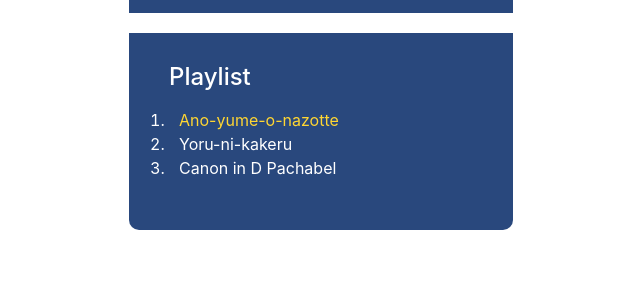
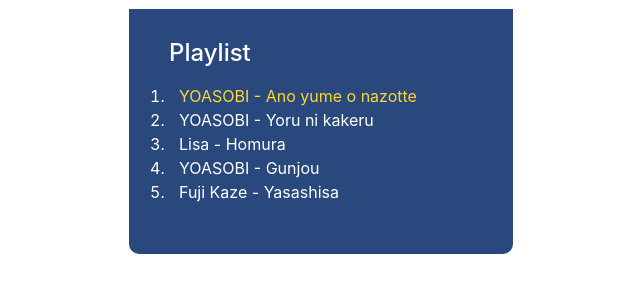
Before and after one commit to Fs-gen/yukatanime, a plain HTML site: page index.html in a window 1280 px wide. Shown: the part 484-776 px from the top of the page, without its empty margins (319-959 px from the left). Drawn offline with Linux system fonts and the light colour scheme; a web font is replaced by a local one.

Commit message:
Tambah Lagu

```diff
--- a/index.html
+++ b/index.html
@@ -29,13 +29,19 @@
         <ul id="playlist">
             <h4 class="mb-3">Playlist</h4>
             <li class="active">
-                <a href="https://osanime.com/download/dl4/5f414b9cc43f6f65eab63c6ed677d1f0/osanime+wapkiz+com/Ano-yume-o-nazotte-(osanime.com).mp3">Ano-yume-o-nazotte</a>
+                <a href="https://osanime.com/download/dl4/5f414b9cc43f6f65eab63c6ed677d1f0/osanime+wapkiz+com/Ano-yume-o-nazotte-(osanime.com).mp3">YOASOBI - Ano yume o nazotte</a>
             </li>
             <li>
-                <a href="https://osanime.com/download/dl4/cf8107f5c5b50ecf8ca852d1e1534a71/osanime+wapkiz+com/Yoru-ni-kakeru-(osanime.com).mp3">Yoru-ni-kakeru</a>
+                <a href="https://osanime.com/download/dl4/cf8107f5c5b50ecf8ca852d1e1534a71/osanime+wapkiz+com/Yoru-ni-kakeru-(osanime.com).mp3">YOASOBI - Yoru ni kakeru</a>
             </li>
             <li>
-                <a href="http://www.archive.org/download/CanonInD_261/CanoninD.mp3">Canon in D Pachabel</a>
+                <a href="https://osanime.com/download/dl5/43815e92f0de05dad59c738c39a862dd/osanime+wapkiz+com/Homura-(osanime.com).mp3">Lisa - Homura</a>
+            </li>
+            <li>
+                <a href="https://osanime.com/download/dl4/7dc6855878e7848d0a322aab4df5a253/osanime+wapkiz+com/Gunjou-(osanime.com).mp3">YOASOBI - Gunjou</a>
+            </li>
+            <li>
+                <a href="https://filebin.net/p45wbe8gpf1y5any/Fujii-Kaze-YASASHISA-Official-Video_vzhTpIIQR5I.mp3?t=lqpdmue9">Fuji Kaze - Yasashisa</a>
             </li>
         </ul>
     </div>
```
